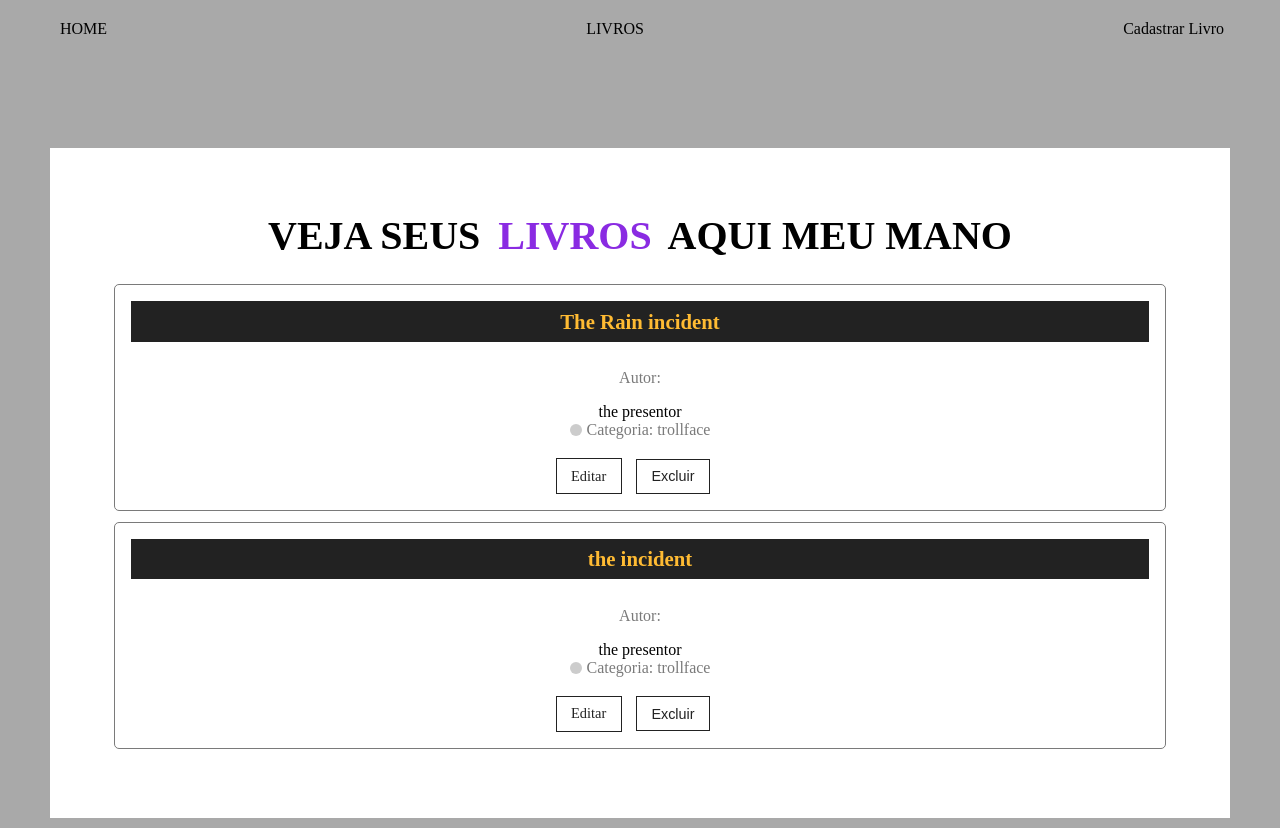
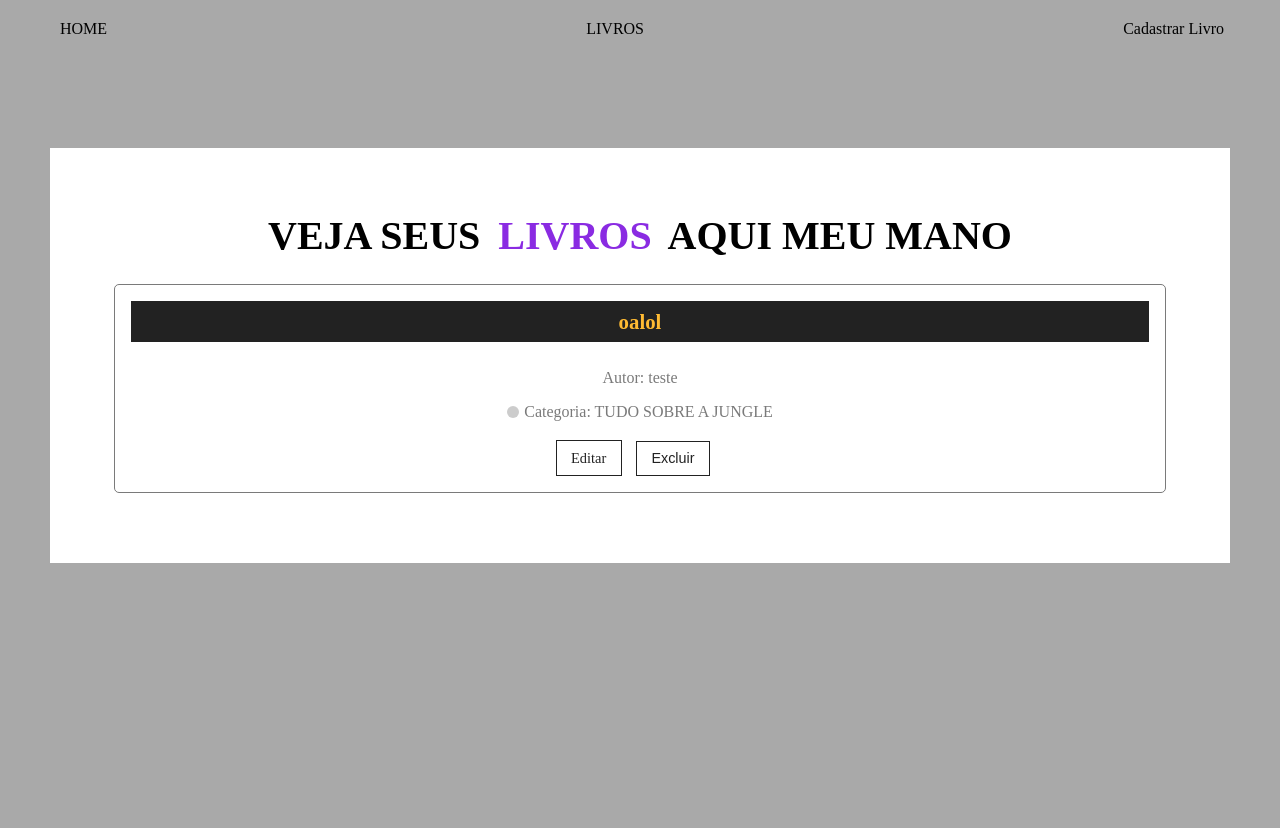
Before and after one commit to ElidioVictor/App-Web-API, a React (Create React App) app in the folder projeto-react-api-1/: page /Livro in a window 1280 px wide. After the commit the page ends 800 px from the top, so only its background shows below. Built offline with nearby package versions, Linux system fonts and the light colour scheme; data requests are answered from the project's data file.

Commit message:
finalização dos crudges

```diff
--- a/projeto-react-api-1/db.json
+++ b/projeto-react-api-1/db.json
@@ -1,24 +1,15 @@
 {
   "books": [
     {
-      "id": "854e",
-      "nome_livro": "The Rain incident",
-      "autor": "the presentor",
-      "descricao": "oil floats on the water.....",
+      "id": "15ae",
+      "nome_livro": "oalol",
+      "autor": "teste",
+      "descricao": "????????????????????????",
       "categories": {
-        "id": "7",
-        "categories": "trollface"
-      }
-    },
-    {
-      "id": "fa35",
-      "nome_livro": "the incident",
-      "autor": "the presentor",
-      "descricao": "step 1 ....",
-      "categories": {
-        "id": "7",
-        "categories": "trollface"
-      }
+        "id": "3",
+        "categories": "TUDO SOBRE A JUNGLE"
+      },
+      "": "testes"
     }
   ],
   "categories": [
--- a/projeto-react-api-1/src/components/cardbook/CardBook.js
+++ b/projeto-react-api-1/src/components/cardbook/CardBook.js
@@ -12,7 +12,7 @@ function CardBook ({id, livro, autor, category, handlerRemove}){
 
         <div className={styles.book_card}>
             <h4>{livro}</h4>
-            <p> Autor: </p> {autor}
+            <p> Autor: {autor}</p>
 
             <p className={styles.category_text}>
                 <span/>Categoria: {category}
--- a/projeto-react-api-1/src/pages/EditarLivro.js
+++ b/projeto-react-api-1/src/pages/EditarLivro.js
@@ -1,5 +1,5 @@
 import styles from './EditarLivro.module.css'
-import { useParams } from 'react-router-dom';
+import { useParams, useNavigate } from 'react-router-dom';
 import { useState, useEffect } from 'react';
 import Input from '../components/form/Input';
 import Select from '../components/form/Select';
@@ -9,6 +9,7 @@ function EditarLivro(params){
 
     const {id} = useParams();
     console.log(id);
+    const navigate = useNavigate();
 
     const [book, setBook] = useState({})
     const  [categories, setCategories] = useState([]);
@@ -65,12 +66,40 @@ function EditarLivro(params){
         }})
     };
 
+    //erditar
+    function editBook(book){
+        fetch(`http://localhost:5000/books/${book.id}`,{
+            method:'PATCH',
+            headers:{
+                'Content-Type' : 'application/json'
+            },
+
+            body: JSON.stringify(book)
+        })
+        .then(
+            (resp)=>resp.json())
+
+        .then(
+            (data) =>{console.log(data)
+            navigate('/livro', {state:'EDITOU MANO'})
+            })
+        .catch(
+            (error) =>{console.log(error)
+
+            })
+    }
+
+    function submit(e){
+        e.preventDefault();
+        editBook(book);
+    }
+
     return(
 
         <div className={styles.book_container}>
             <h1>Edição ed livro</h1>
 
-            <form>
+            <form onSubmit={submit}>
 
                 <Input
                     handlerOnChange={handlerChangeBook}
@@ -85,7 +114,7 @@ function EditarLivro(params){
                 <Input
                     handlerOnChange={handlerChangeBook}
                     type='text'
-                    name=''
+                    name='autor'
                     id='autor'
                     placeholder='Digite o novo nome do autor do livro'
                     text='Digite o novo nome do autor do livro'
@@ -98,7 +127,7 @@ function EditarLivro(params){
                     name='descricao'
                     id='descricao'
                     placeholder='Faça um breve resumo do livro'
-                    text='Escreva a descrição do livro's
+                    text='Escreva a descrição do livro'
                     value={book.descricao}
                 />
 
@@ -106,9 +135,10 @@ function EditarLivro(params){
                     handlerOnChange={handlerChangeCategory}
                     name="categoria_id"
                     text="selecione a categoria do livro"
-                    options={categories}s
+                    options={categories}
                 />
 
+                <p><input value='editar_livro' type='submit'/></p>
 
             </form>
 
```
